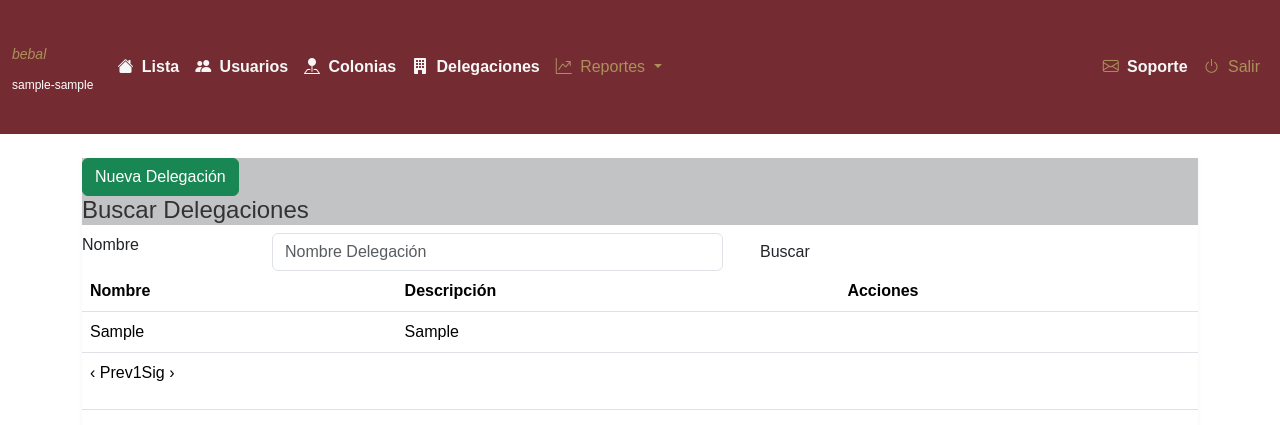
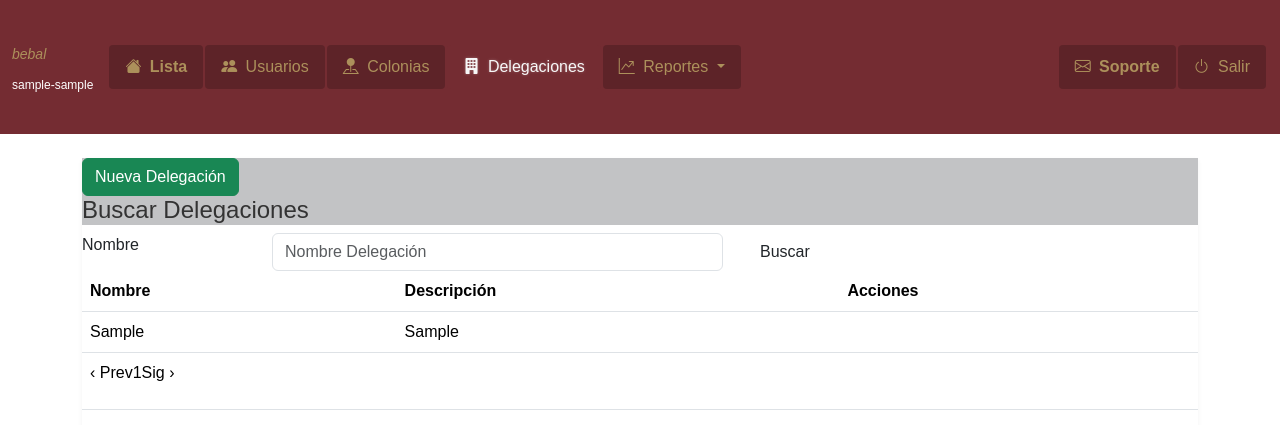
Before and after one commit to Abdielcoder/bebal, a PHP site: page /delegacion.php in a window 1280 px wide. Shown: the top 425 px of the page. Run offline with PHP 8.4, Linux system fonts and the light colour scheme; the visitor is signed in with stand-in values (Sample User, id 1); tables that the repository leaves empty or names only in its code hold one stand-in row (values such as "Sample post").

Commit message:
Mejora de navegación: fondo más oscuro para elementos del menú y selección única

```diff
--- a/css/custom.css
+++ b/css/custom.css
@@ -35,10 +35,40 @@ Esquema de colores del proyecto:
   color: var(--color-secondary-light);
 }
 
+/* Estilo para los elementos del menú con fondo rojo más oscuro */
+.navbar-light .navbar-nav .nav-item {
+  position: relative;
+  background-color: var(--color-primary);
+  margin-right: 2px;
+  border-radius: 4px;
+  overflow: hidden;
+}
+
+/* Agregando un fondo más oscuro a los elementos del menú */
+.navbar-light .navbar-nav .nav-item::before {
+  content: "";
+  position: absolute;
+  top: 0;
+  left: 0;
+  right: 0;
+  bottom: 0;
+  background-color: rgba(0, 0, 0, 0.2);
+  z-index: 0;
+  pointer-events: none;
+}
+
+/* Efecto de hover para elementos del menú */
+.navbar-light .navbar-nav .nav-item:hover::before {
+  background-color: rgba(0, 0, 0, 0.25);
+}
+
 .navbar-light .navbar-nav .nav-link {
   color: var(--color-secondary);
   font-weight: 500;
   transition: all 0.3s ease;
+  position: relative;
+  z-index: 1;
+  padding: 0.6rem 1rem;
 }
 
 .navbar-light .navbar-nav .nav-link:hover,
@@ -47,11 +77,28 @@ Esquema de colores del proyecto:
   transform: scale(1.05);
 }
 
+/* Estilo para el elemento activo (solo uno a la vez puede tener texto blanco) */
 .navbar-light .navbar-nav .active > .nav-link,
 .navbar-light .navbar-nav .nav-link.active {
   color: var(--color-white) !important;
   background-color: transparent;
   font-weight: 600;
+}
+
+/* Quitar el color de fondo oscuro para el elemento activo */
+.navbar-light .navbar-nav .nav-item:has(.nav-link.active)::before {
+  background-color: transparent;
+}
+
+/* Alternativa compatible para todos los navegadores */
+.navbar-light .navbar-nav .nav-item.active-item::before {
+  background-color: transparent;
+}
+
+/* Quitar el estilo por defecto a Usuarios, Colonias y Delegaciones */
+.navbar-light .navbar-nav .nav-item:not(:first-child) .nav-link {
+  color: var(--color-secondary);
+  font-weight: 500;
 }
 
 /* Hacer que el elemento Lista (nav-item con icono de casa) sea seleccionado por defecto */
@@ -64,6 +111,16 @@ Esquema de colores del proyecto:
 .navbar-light .navbar-nav .nav-link.show {
   color: var(--color-white);
   background-color: transparent;
+}
+
+/* Asegurar que solo un elemento tenga color blanco a la vez */
+.navbar-light .navbar-nav .nav-item .nav-link.active {
+  color: var(--color-white) !important;
+  text-shadow: 0 0 3px rgba(255, 255, 255, 0.3);
+}
+
+.navbar-light .navbar-nav .nav-item:not(.active-item) .nav-link {
+  color: var(--color-secondary);
 }
 
 .navbar-light .navbar-toggler {
--- a/navbar.php
+++ b/navbar.php
@@ -3,9 +3,37 @@
 		if (isset($title))
 		{
             // Establecer el elemento Lista como activo por defecto si no hay otra selección
-            if (!isset($active_principal) && !isset($active_usuarios) && !isset($active_colonias)
-                && !isset($active_delegaciones) && !isset($active_giro) && !isset($active_tramite)
-                && !isset($active_modalidad) && !isset($active_serviciosAdicionales)) {
+            // Asegurar que solo un elemento esté activo a la vez
+            $active_principal = false;
+            $active_usuarios = false;
+            $active_colonias = false;
+            $active_delegaciones = false;
+            $active_giro = false;
+            $active_tramite = false;
+            $active_modalidad = false;
+            $active_serviciosAdicionales = false;
+
+            // Verificar la URL actual para determinar cuál debe estar activo
+            $current_page = basename($_SERVER['PHP_SELF']);
+
+            if ($current_page == 'principal.php') {
+                $active_principal = true;
+            } elseif ($current_page == 'usuarios.php') {
+                $active_usuarios = true;
+            } elseif ($current_page == 'colonias.php') {
+                $active_colonias = true;
+            } elseif ($current_page == 'delegacion.php') {
+                $active_delegaciones = true;
+            } elseif ($current_page == 'giro.php') {
+                $active_giro = true;
+            } elseif ($current_page == 'tramite.php') {
+                $active_tramite = true;
+            } elseif ($current_page == 'modalidad.php') {
+                $active_modalidad = true;
+            } elseif ($current_page == 'serviciosAdicionales.php') {
+                $active_serviciosAdicionales = true;
+            } else {
+                // Por defecto, activar Lista si no estamos en ninguna de las páginas específicas
                 $active_principal = true;
             }
 	?>
@@ -24,24 +52,24 @@
 
     <div class="collapse navbar-collapse" id="navbarSupportedContent">
       <ul class="navbar-nav me-auto mb-2 mb-lg-0">
-        <li class="nav-item">
-          <a class="nav-link <?php if (isset($active_principal)){echo 'active';}?>" href="principal.php"><i class='bi bi-house-fill'></i> Lista</a>
+        <li class="nav-item <?php if ($active_principal){echo 'active-item';}?>">
+          <a class="nav-link <?php if ($active_principal){echo 'active';}?>" href="principal.php"><i class='bi bi-house-fill'></i> Lista</a>
         </li>
 
 <?php
 if ( $PROFILE=='admin' ) {
 ?>
-<li class="nav-item"><a class="nav-link <?php if (isset($active_usuarios)){echo 'active';}?>" href="usuarios.php"><i class='bi bi-people-fill'></i> Usuarios</a></li>
-<li class="nav-item"><a class="nav-link <?php if (isset($active_colonias)){echo 'active';}?>" href="colonias.php"><i class='bi bi-pin-map-fill'></i> Colonias</a></li>
-<li class="nav-item"><a class="nav-link <?php if (isset($active_delegaciones)){echo 'active';}?>" href="delegacion.php"><i class='bi bi-building-fill'></i> Delegaciones</a></li>
-<li class="nav-item"><a class="nav-link <?php if (isset($active_giro)){echo 'active';}?>" href="giro.php"><i class='bi bi-arrow-repeat'></i> Giro</a></li>
-<li class="nav-item"><a class="nav-link <?php if (isset($active_tramite)){echo 'active';}?>" href="tramite.php"><i class='bi bi-file-earmark-text-fill'></i> Tramite</a></li>
-<li class="nav-item"><a class="nav-link <?php if (isset($active_modalidad)){echo 'active';}?>" href="modalidad.php"><i class='bi bi-sliders'></i> Modalidad</a></li>
-<li class="nav-item"><a class="nav-link <?php if (isset($active_serviciosAdicionales)){echo 'active';}?>" href="serviciosAdicionales.php"><i class='bi bi-plus-circle-fill'></i> Servicios Adicionales</a></li>
+<li class="nav-item <?php if ($active_usuarios){echo 'active-item';}?>"><a class="nav-link <?php if ($active_usuarios){echo 'active';}?>" href="usuarios.php"><i class='bi bi-people-fill'></i> Usuarios</a></li>
+<li class="nav-item <?php if ($active_colonias){echo 'active-item';}?>"><a class="nav-link <?php if ($active_colonias){echo 'active';}?>" href="colonias.php"><i class='bi bi-pin-map-fill'></i> Colonias</a></li>
+<li class="nav-item <?php if ($active_delegaciones){echo 'active-item';}?>"><a class="nav-link <?php if ($active_delegaciones){echo 'active';}?>" href="delegacion.php"><i class='bi bi-building-fill'></i> Delegaciones</a></li>
+<li class="nav-item <?php if ($active_giro){echo 'active-item';}?>"><a class="nav-link <?php if ($active_giro){echo 'active';}?>" href="giro.php"><i class='bi bi-arrow-repeat'></i> Giro</a></li>
+<li class="nav-item <?php if ($active_tramite){echo 'active-item';}?>"><a class="nav-link <?php if ($active_tramite){echo 'active';}?>" href="tramite.php"><i class='bi bi-file-earmark-text-fill'></i> Tramite</a></li>
+<li class="nav-item <?php if ($active_modalidad){echo 'active-item';}?>"><a class="nav-link <?php if ($active_modalidad){echo 'active';}?>" href="modalidad.php"><i class='bi bi-sliders'></i> Modalidad</a></li>
+<li class="nav-item <?php if ($active_serviciosAdicionales){echo 'active-item';}?>"><a class="nav-link <?php if ($active_serviciosAdicionales){echo 'active';}?>" href="serviciosAdicionales.php"><i class='bi bi-plus-circle-fill'></i> Servicios Adicionales</a></li>
 <?php } else { ?>
-<li class="nav-item"><a class="nav-link <?php if (isset($active_usuarios)){echo 'active';}?>" href="#"><i class='bi bi-people-fill'></i> Usuarios</a></li>
-<li class="nav-item"><a class="nav-link <?php if (isset($active_colonias)){echo 'active';}?>" href="#"><i class='bi bi-pin-map-fill'></i> Colonias</a></li>
-<li class="nav-item"><a class="nav-link <?php if (isset($active_delegaciones)){echo 'active';}?>" href="#"><i class='bi bi-building-fill'></i> Delegaciones</a></li>
+<li class="nav-item <?php if ($active_usuarios){echo 'active-item';}?>"><a class="nav-link <?php if ($active_usuarios){echo 'active';}?>" href="#"><i class='bi bi-people-fill'></i> Usuarios</a></li>
+<li class="nav-item <?php if ($active_colonias){echo 'active-item';}?>"><a class="nav-link <?php if ($active_colonias){echo 'active';}?>" href="#"><i class='bi bi-pin-map-fill'></i> Colonias</a></li>
+<li class="nav-item <?php if ($active_delegaciones){echo 'active-item';}?>"><a class="nav-link <?php if ($active_delegaciones){echo 'active';}?>" href="#"><i class='bi bi-building-fill'></i> Delegaciones</a></li>
 <?php
 }
 
```
